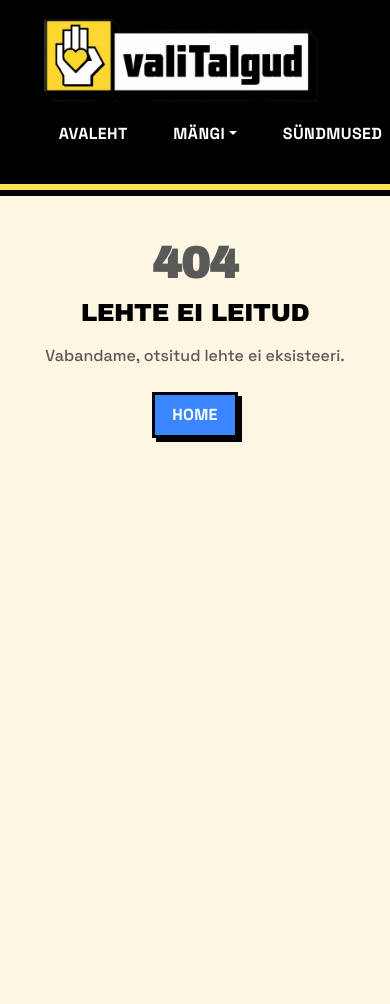
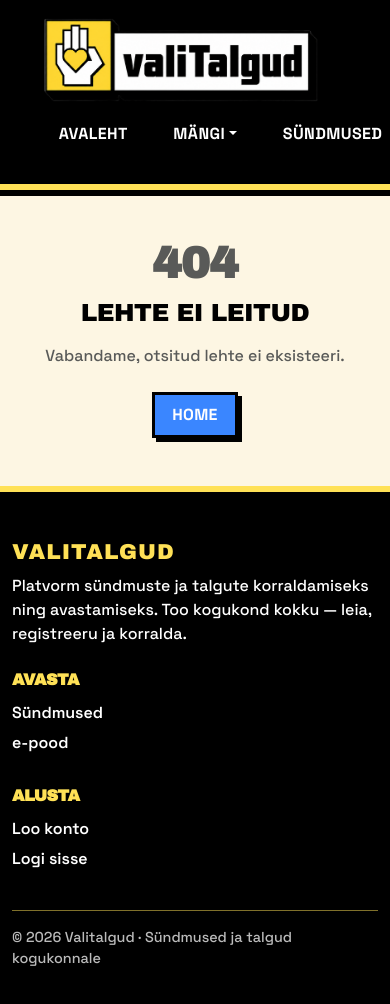
Before and after one commit to evenmarten/valitalgud, a Vue app in the folder frontend/: page /404 in a window 390 px wide. Before the commit this address had no page. Shown: the top 1004 px of the page. Before the commit the page ends 844 px from the top, so only its background shows below. Built offline with nearby package versions, Linux system fonts and the light colour scheme.

Commit message:
Modularize footer component and improve app layout
- Extracted footer into a reusable `AppFooter` component.
- Updated `App.vue` to integrate the new footer.
- Removed hardcoded footer from `LandingPage.vue`.
- Added CSS adjustments for flex-based layout with improved responsiveness.

```diff
--- a/frontend/src/App.vue
+++ b/frontend/src/App.vue
@@ -1,9 +1,15 @@
 <template>
-  <router-view />
+  <div class="page-wrapper">
+    <router-view />
+  </div>
+  <AppFooter />
 </template>
 
 <script>
+import AppFooter from '@/navigation/AppFooter.vue'
+
 export default {
   name: 'App',
+  components: { AppFooter },
 }
 </script>
--- a/frontend/src/assets/main.css
+++ b/frontend/src/assets/main.css
@@ -20,11 +20,26 @@
 }
 
 /* ---------- Alus ---------- */
+html,
+body {
+  height: 100%;
+}
+
 body {
   background-color: var(--nb-bg);
   font-family: 'Space Grotesk', system-ui, sans-serif;
   color: var(--nb-black);
   font-weight: 500;
+}
+
+#app {
+  min-height: 100vh;
+  display: flex;
+  flex-direction: column;
+}
+
+.page-wrapper {
+  flex: 1;
 }
 
 h1, h2, h3, h4, h5, h6 {
--- /dev/null
+++ b/frontend/src/navigation/AppFooter.vue
@@ -0,0 +1,126 @@
+<template>
+  <footer class="app-footer">
+    <div class="container py-5">
+      <div class="row g-4">
+        <div class="col-md-5">
+          <h4 class="footer-brand mb-2">VALITALGUD</h4>
+          <p class="mb-0">
+            Platvorm sündmuste ja talgute korraldamiseks ning avastamiseks.
+            Too kogukond kokku — leia, registreeru ja korralda.
+          </p>
+        </div>
+        <div class="col-md-3">
+          <h6 class="footer-heading">Avasta</h6>
+          <ul class="footer-links">
+            <li><a href="#" @click.prevent="browseEvents">Sündmused</a></li>
+            <li><a href="#" @click.prevent="goToShop">e-pood</a></li>
+          </ul>
+        </div>
+        <div class="col-md-4">
+          <h6 class="footer-heading">Alusta</h6>
+          <ul class="footer-links">
+            <li v-if="!isLoggedIn"><a href="#" @click.prevent="goToRegister">Loo konto</a></li>
+            <li v-if="!isLoggedIn"><a href="#" @click.prevent="goToLogin">Logi sisse</a></li>
+            <li v-if="isLoggedIn"><a href="#" @click.prevent="goToCreateEvent">Loo sündmus</a></li>
+            <li v-if="isLoggedIn"><a href="#" @click.prevent="goToMyEvents">Minu sündmused</a></li>
+          </ul>
+        </div>
+      </div>
+      <hr class="footer-divider" />
+      <p class="footer-bottom mb-0">© 2026 Valitalgud · Sündmused ja talgud kogukonnale</p>
+    </div>
+  </footer>
+</template>
+
+<script>
+import AuthHelper from '@/auth/auth.js'
+import NavigationService from '@/navigation/NavigationService.js'
+
+export default {
+  name: 'AppFooter',
+  data() {
+    return {
+      isLoggedIn: false,
+    }
+  },
+  methods: {
+    browseEvents() {
+      if (this.isLoggedIn) {
+        NavigationService.navigateToEvents()
+      } else {
+        NavigationService.navigateToRegister()
+      }
+    },
+    goToRegister() {
+      NavigationService.navigateToRegister()
+    },
+    goToLogin() {
+      NavigationService.navigateToLogin()
+    },
+    goToCreateEvent() {
+      NavigationService.navigateToCreateEvent()
+    },
+    goToMyEvents() {
+      NavigationService.navigateToMyEvents()
+    },
+    goToShop() {
+      NavigationService.navigateToShop()
+    },
+  },
+  beforeMount() {
+    this.isLoggedIn = AuthHelper.isLoggedIn()
+  },
+}
+</script>
+
+<style scoped>
+.app-footer {
+  background: var(--nb-black);
+  border-top: 6px solid var(--nb-yellow);
+  color: var(--nb-white);
+}
+
+.footer-brand {
+  font-family: 'Archivo Black', sans-serif;
+  color: var(--nb-yellow);
+  letter-spacing: 1px;
+}
+
+.footer-heading {
+  text-transform: uppercase;
+  color: var(--nb-yellow);
+  font-weight: 700;
+  margin-bottom: 0.75rem;
+}
+
+.footer-links {
+  list-style: none;
+  padding: 0;
+  margin: 0;
+}
+
+.footer-links li {
+  margin-bottom: 0.4rem;
+}
+
+.footer-links a {
+  color: var(--nb-white);
+  text-decoration: none;
+  font-weight: 600;
+}
+
+.footer-links a:hover {
+  color: var(--nb-yellow);
+}
+
+.footer-divider {
+  border-color: var(--nb-yellow);
+  opacity: 0.5;
+  margin: 2rem 0 1rem;
+}
+
+.footer-bottom {
+  font-size: 0.9rem;
+  color: #bbb;
+}
+</style>
--- a/frontend/src/views/LandingPage.vue
+++ b/frontend/src/views/LandingPage.vue
@@ -236,38 +236,6 @@
       </div>
     </section>
 
-    <!-- ===== FOOTER ===== -->
-    <footer class="landing-footer">
-      <div class="container py-5">
-        <div class="row g-4">
-          <div class="col-md-5">
-            <h4 class="footer-brand mb-2">VALITALGUD</h4>
-            <p class="mb-0">
-              Platvorm sündmuste ja talgute korraldamiseks ning avastamiseks.
-              Too kogukond kokku — leia, registreeru ja korralda.
-            </p>
-          </div>
-          <div class="col-md-3">
-            <h6 class="footer-heading">Avasta</h6>
-            <ul class="footer-links">
-              <li><a href="#" @click.prevent="browseEvents">Sündmused</a></li>
-              <li><a href="#" @click.prevent="goToShop">e-pood</a></li>
-            </ul>
-          </div>
-          <div class="col-md-4">
-            <h6 class="footer-heading">Alusta</h6>
-            <ul class="footer-links">
-              <li v-if="!isLoggedIn"><a href="#" @click.prevent="goToRegister">Loo konto</a></li>
-              <li v-if="!isLoggedIn"><a href="#" @click.prevent="goToLogin">Logi sisse</a></li>
-              <li v-if="isLoggedIn"><a href="#" @click.prevent="goToCreateEvent">Loo sündmus</a></li>
-              <li v-if="isLoggedIn"><a href="#" @click.prevent="goToMyEvents">Minu sündmused</a></li>
-            </ul>
-          </div>
-        </div>
-        <hr class="footer-divider" />
-        <p class="footer-bottom mb-0">© 2026 Valitalgud · Sündmused ja talgud kogukonnale</p>
-      </div>
-    </footer>
   </div>
 </template>
 
@@ -755,57 +723,6 @@ export default {
   margin: 0 auto 1.75rem;
 }
 
-/* ---------- Footer ---------- */
-.landing-footer {
-  background: var(--nb-black);
-  border-top: 6px solid var(--nb-yellow);
-  color: var(--nb-white);
-}
-
-.footer-brand {
-  font-family: 'Archivo Black', sans-serif;
-  color: var(--nb-yellow);
-  letter-spacing: 1px;
-}
-
-.footer-heading {
-  text-transform: uppercase;
-  color: var(--nb-yellow);
-  font-weight: 700;
-  margin-bottom: 0.75rem;
-}
-
-.footer-links {
-  list-style: none;
-  padding: 0;
-  margin: 0;
-}
-
-.footer-links li {
-  margin-bottom: 0.4rem;
-}
-
-.footer-links a {
-  color: var(--nb-white);
-  text-decoration: none;
-  font-weight: 600;
-}
-
-.footer-links a:hover {
-  color: var(--nb-yellow);
-}
-
-.footer-divider {
-  border-color: var(--nb-yellow);
-  opacity: 0.5;
-  margin: 2rem 0 1rem;
-}
-
-.footer-bottom {
-  font-size: 0.9rem;
-  color: #bbb;
-}
-
 @media (max-width: 992px) {
   .hero-title {
     font-size: 2.3rem;
```
